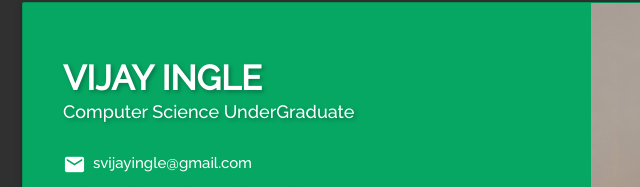
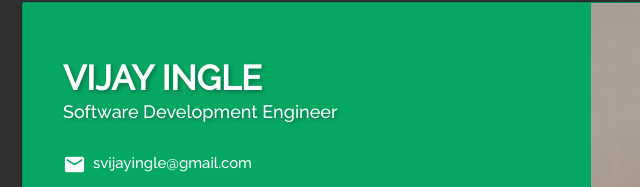
Before and after one commit to svijayingle/Website, a plain HTML site: page index.html in a window 1280 px wide. Shown: the part 136-323 px from the top of the page, 133-773 px from the left. Drawn offline with Linux system fonts and the light colour scheme; some packages are replaced by stand-ins of ours; a web font is replaced by a local one.

Commit message:
Update index.html

```diff
--- a/index.html
+++ b/index.html
@@ -6,47 +6,21 @@
     <meta name="author" content="Trimatrix Lab">
     <meta name="description" content="">
     <meta name="keywords" content="">
-
-
-    <title>VIJAY INGLE</title>
     <link rel="icon" href="images/VI.png">
-
-    <!--APPLE TOUCH ICON-->
     <link rel="apple-touch-icon" href="images/apple-touch-icon.png">
-
-
-    <!-- GOOGLE FONT -->
     <link href='https://fonts.googleapis.com/css?family=Raleway:500' rel='stylesheet' type='text/css'>
     <link href='https://fonts.googleapis.com/css?family=Muli' rel='stylesheet' type='text/css'>
-
-
-    <!-- MATERIAL ICON FONT -->
     <link href="https://fonts.googleapis.com/icon?family=Material+Icons" rel="stylesheet">
-
-    <!-- FONT AWESOME -->
 	<link href="fontawesome-free-5.13.0-web/css/all.css" rel="stylesheet">
 
-
-
-    <!-- ANIMATION -->
     <link href="stylesheets/animate.min.css" rel="stylesheet">
-
-
-    <!-- MATERIALIZE -->
     <link href="stylesheets/materialize.css" rel="stylesheet">
-    <!-- BOOTSTRAP -->
     <link href="stylesheets/bootstrap.css" rel="stylesheet">
-
-
-    <!-- CUSTOM STYLE -->
     <link href="stylesheets/style.css" id="switch_style" rel="stylesheet">
 
 </head>
 <body>
 
-<!--==========================================
-                  Nav Bar
-===========================================-->
 <nav class="navbar navbar-expand-sm bg-dark navbar-dark" >
   <a class="navbar-brand" href="#">VIJAY INGLE</a>
   <button class="navbar-toggler" type="button" data-toggle="collapse" data-target="#navbarSupportedContent" aria-controls="navbarSupportedContent" aria-expanded="false" aria-label="Toggle navigation">
@@ -74,9 +48,6 @@
   </div>
 </nav>
 
-<!--==========================================
-                    HEADER
-===========================================-->
 <header id="home">
 
 
@@ -102,7 +73,7 @@
                                 <!-- NAME & STATUS -->
                                 <div class="info-headings">
                                     <h4 class="text-uppercase left">VIJAY INGLE</h4>
-                                    <h6 class="text-capitalize left">Computer Science underGraduate</h6>
+                                    <h6 class="text-capitalize left">Software Development Engineer</h6>
                                 </div>
 
                                 <!-- CONTACT INFO -->
@@ -143,9 +114,7 @@
     </div>
 </header>
 
-<!--==========================================
-                   ABOUT
-===========================================-->
+
 <div id="about" class="section">
     <div class="container">
         <div class="row">
@@ -175,9 +144,7 @@
         </div>
     </div>
 </div>
-<!--==========================================
-                   EXPERIENCE
-===========================================-->
+
 <section id="experience" class="section">
     <div class="container">
         <!-- SECTION TITLE -->
```
